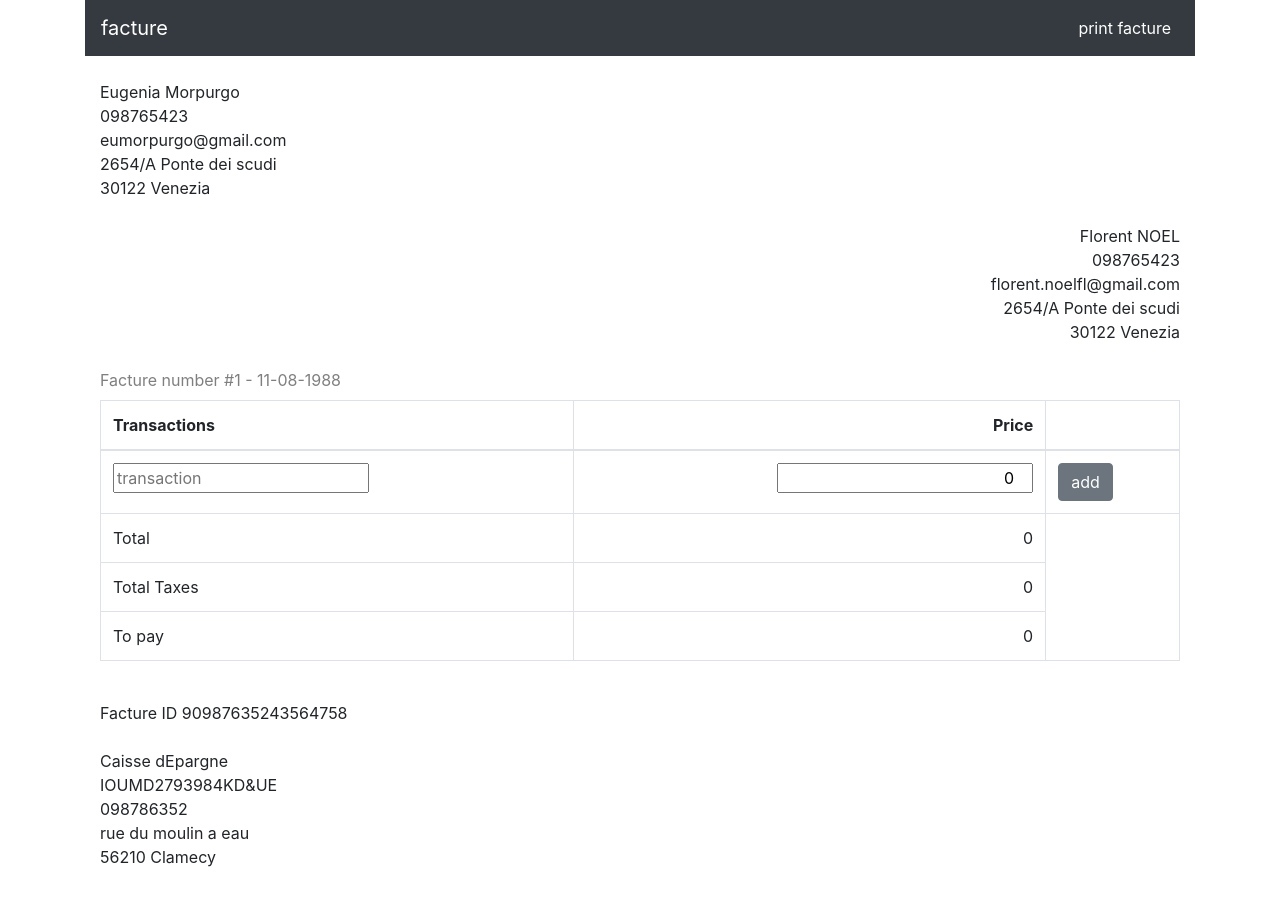
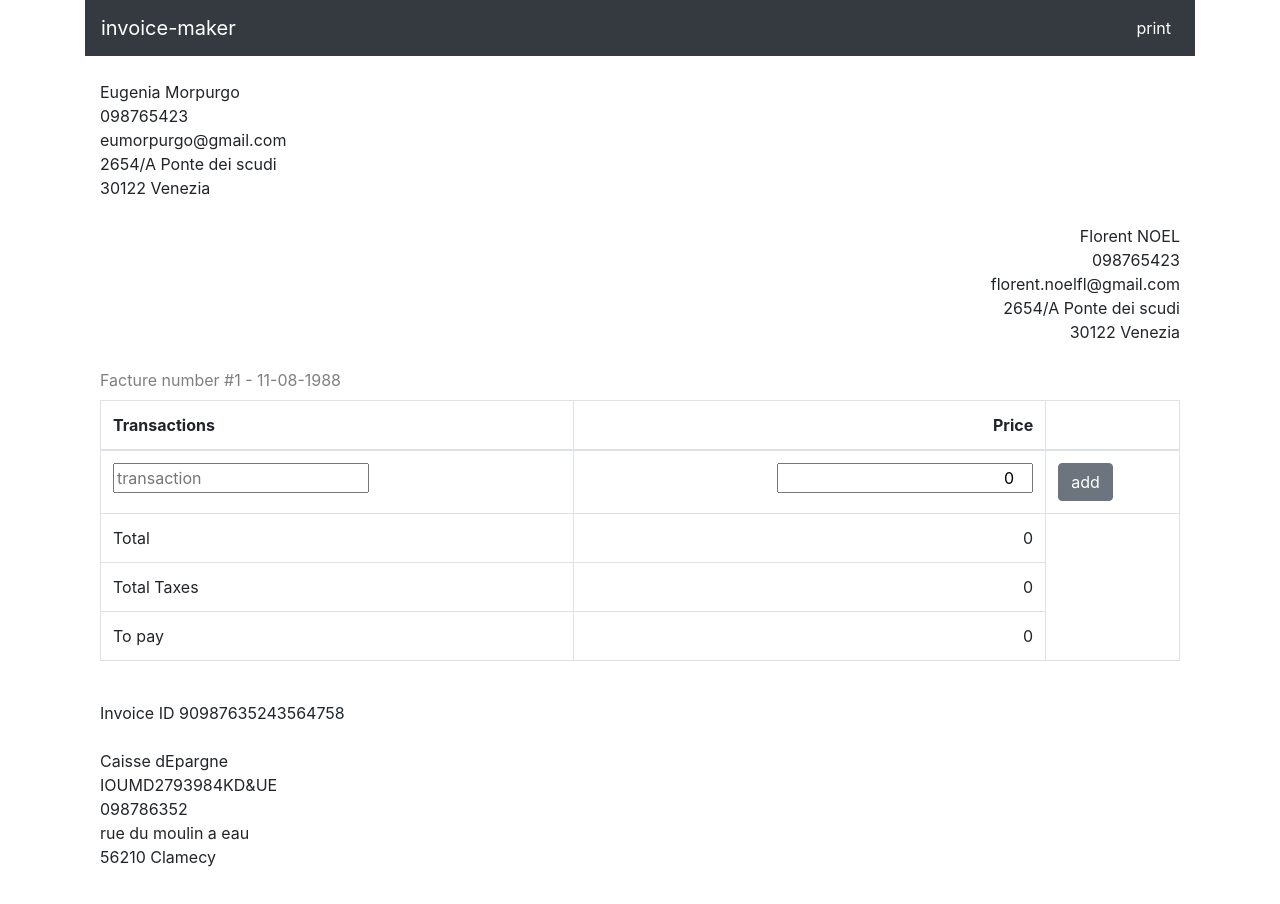
Before and after one commit to heb-dtc/admin, a React app in the folder front/: page / in a window 1280 px wide. Shown: the top 904 px of the page. Built offline with nearby package versions, Linux system fonts and the light colour scheme.

Commit message:
Use Invoice instead of Facture for names

```diff
--- a/front/src/app.jsx
+++ b/front/src/app.jsx
@@ -1,6 +1,6 @@
 import React, { Component } from 'react'
 import { Container, Nav, Navbar, NavbarBrand, NavItem, NavLink } from 'reactstrap'
-import FacturePage from './facture_page'
+import InvoicePage from './invoice_page'
 
 class App extends Component {
     constructor() {
@@ -11,14 +11,14 @@ class App extends Component {
         return (
             <Container>
                 <Navbar color="dark" className='text-white' expand="md">
-                    <NavbarBrand>facture</NavbarBrand>
+                    <NavbarBrand>invoice-maker</NavbarBrand>
                     <Nav className="ml-auto" navbar>
                         <NavItem>
-                            <NavLink>print facture</NavLink>
+                            <NavLink>print</NavLink>
                         </NavItem>
                     </Nav>
                 </Navbar>
-                <FacturePage />
+                <InvoicePage />
             </Container>
         )
     }
--- a/front/src/facture_id.jsx
+++ b/front/src/invoice_id.jsx
@@ -1,11 +1,11 @@
 import React from 'react'
 import contentEditable from './editable_component'
 
-const FactureId = ({id}) => {
+const InvoiceId = ({id}) => {
     const EditableId = contentEditable('span')
     return (
-        <div>Facture ID <EditableId value={id}/></div>
+        <div>Invoice ID <EditableId value={id}/> </div>
     )
 }
 
-export default FactureId
+export default InvoiceId
--- a/front/src/facture_page.jsx
+++ b/front/src/invoice_page.jsx
@@ -1,13 +1,13 @@
 import React, { Component } from 'react'
 import { Col, Container, Row } from 'reactstrap'
 import BankDetails from './bank_details'
-import FactureId from './facture_id'
+import FactureId from './invoice_id'
 import Heading from './heading'
 import Recipient from './recipient'
 import Sender from './sender'
 import TransactionTable from './transactions_table'
 
-class FacturePage extends Component {
+class InvoicePage extends Component {
     constructor() {
         super()
 
@@ -102,4 +102,4 @@ class FacturePage extends Component {
     }
 }
 
-export default FacturePage
+export default InvoicePage
```
